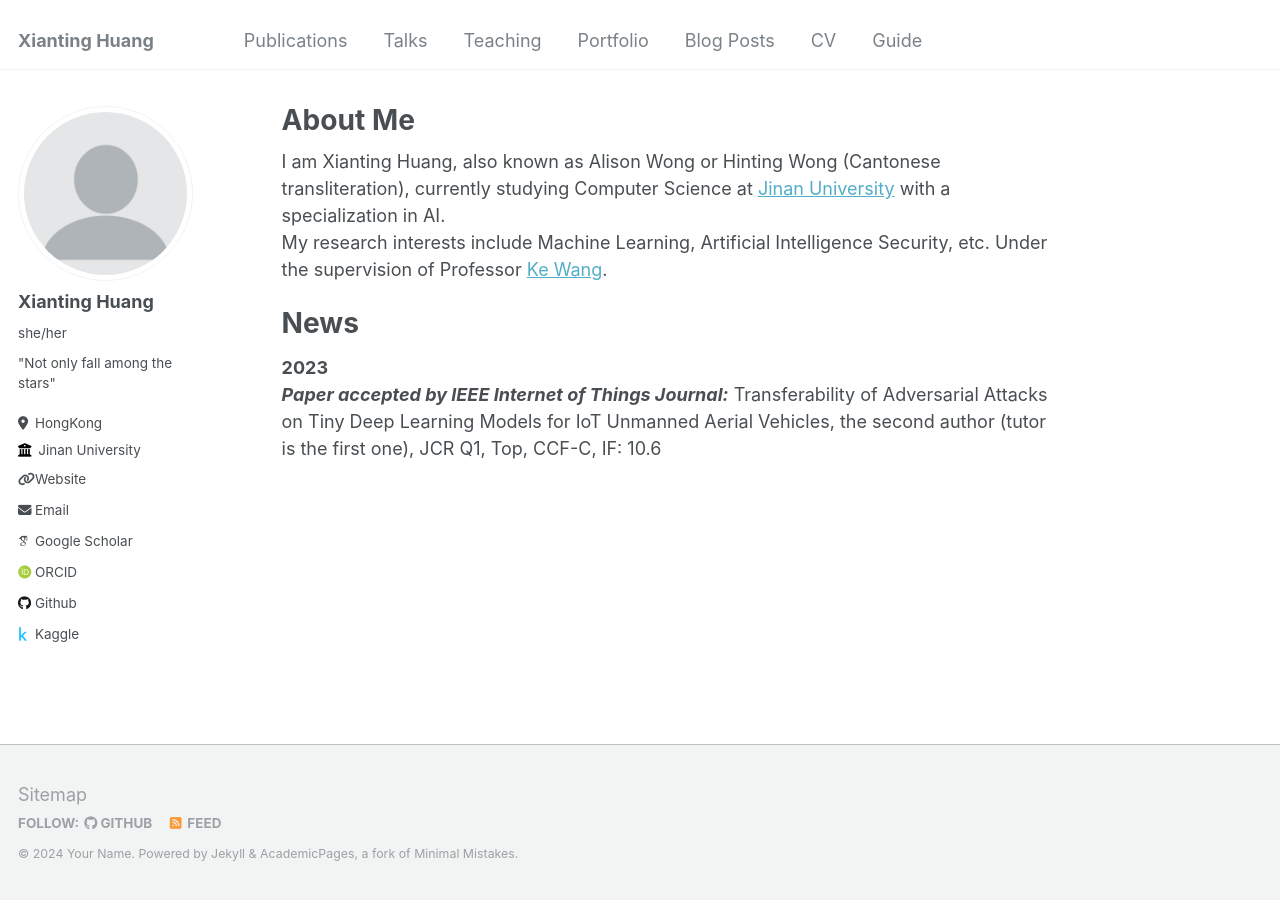
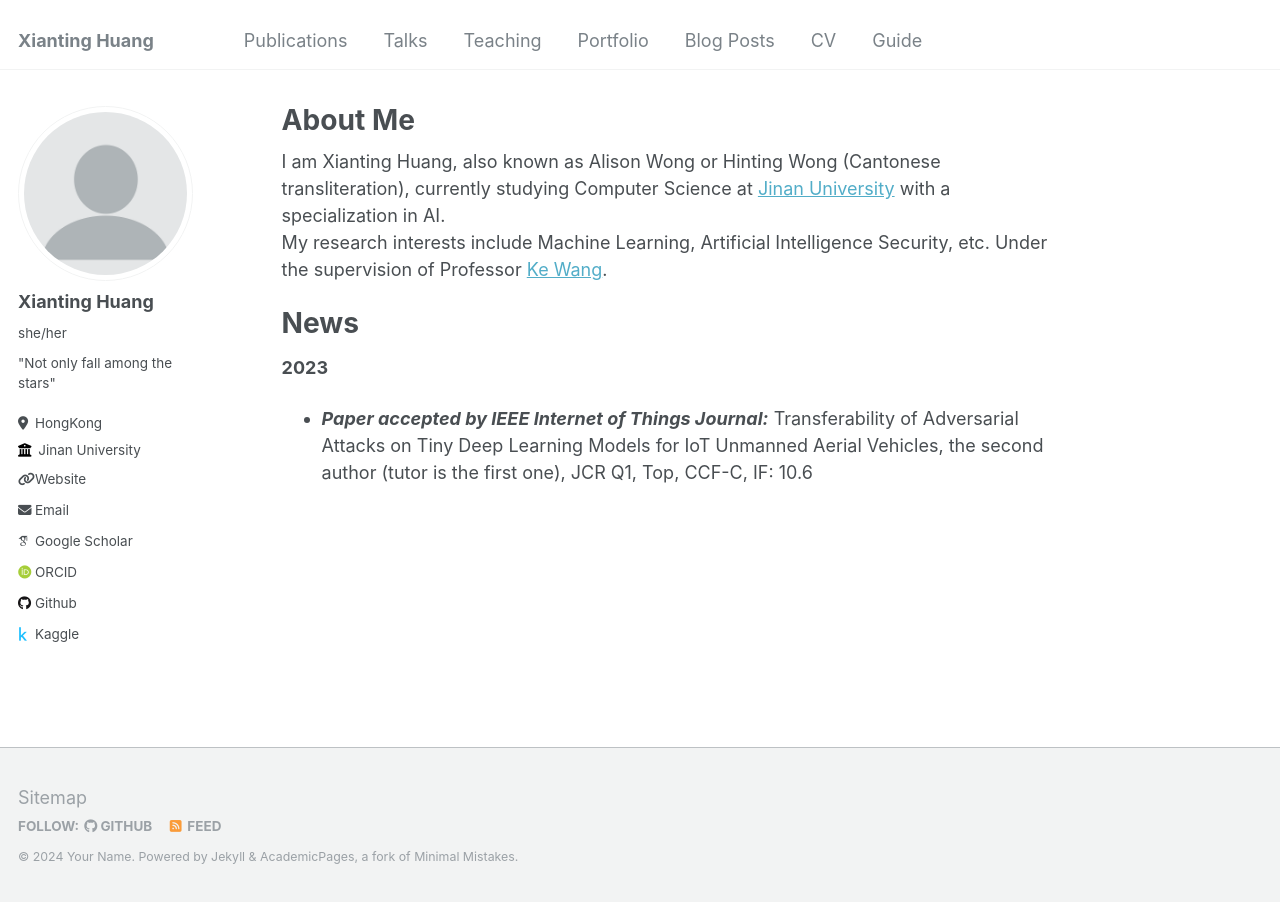
Before and after one commit to AlisonWWWong/my-academic-profile, a Jekyll site: the page built from _pages/about.md, in a window 1280 px wide. Built offline with Jekyll 4.4.1, drawn with Linux system fonts in a browser that asks for light colours; some web fonts are replaced.

```diff
--- a/_pages/about.md
+++ b/_pages/about.md
@@ -15,4 +15,4 @@ My research interests include Machine Learning, Artificial Intelligence Security
 News
 ======
 **2023**
-***Paper accepted by IEEE Internet of Things Journal:*** Transferability of Adversarial Attacks on Tiny Deep Learning Models for IoT Unmanned Aerial Vehicles, the second author (tutor is the first one), JCR Q1, Top, CCF-C, IF: 10.6
+* ***Paper accepted by IEEE Internet of Things Journal:*** Transferability of Adversarial Attacks on Tiny Deep Learning Models for IoT Unmanned Aerial Vehicles, the second author (tutor is the first one), JCR Q1, Top, CCF-C, IF: 10.6
```
